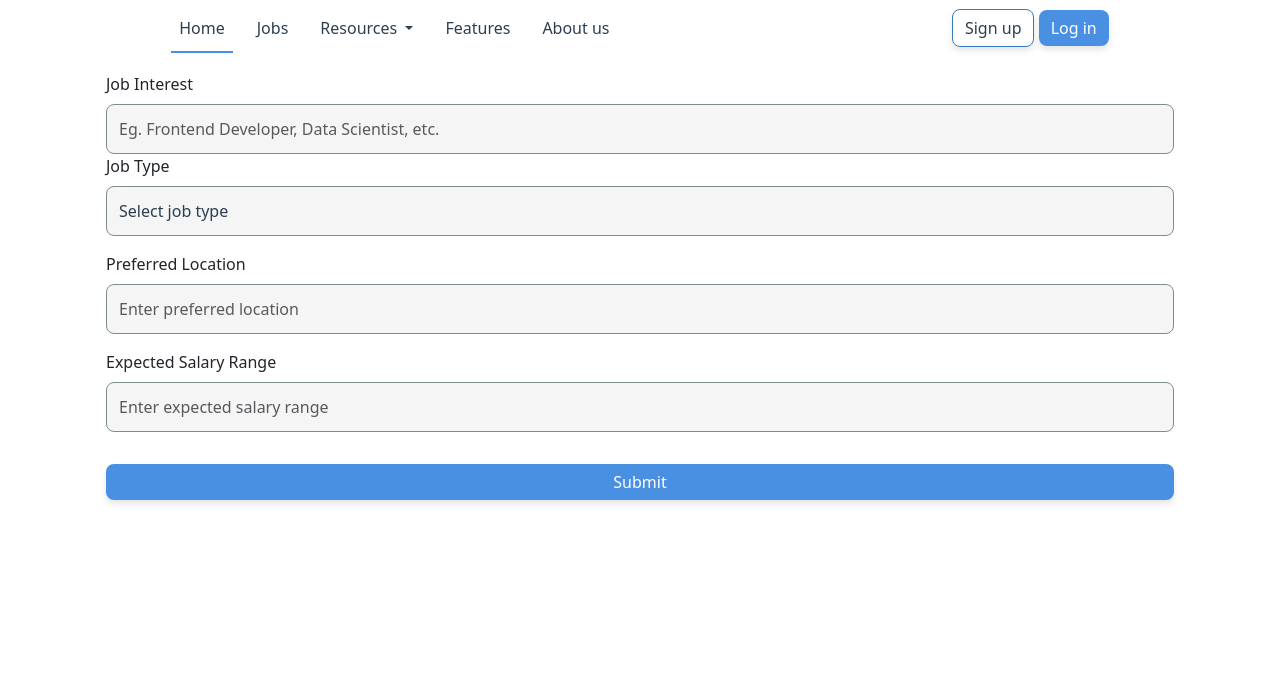
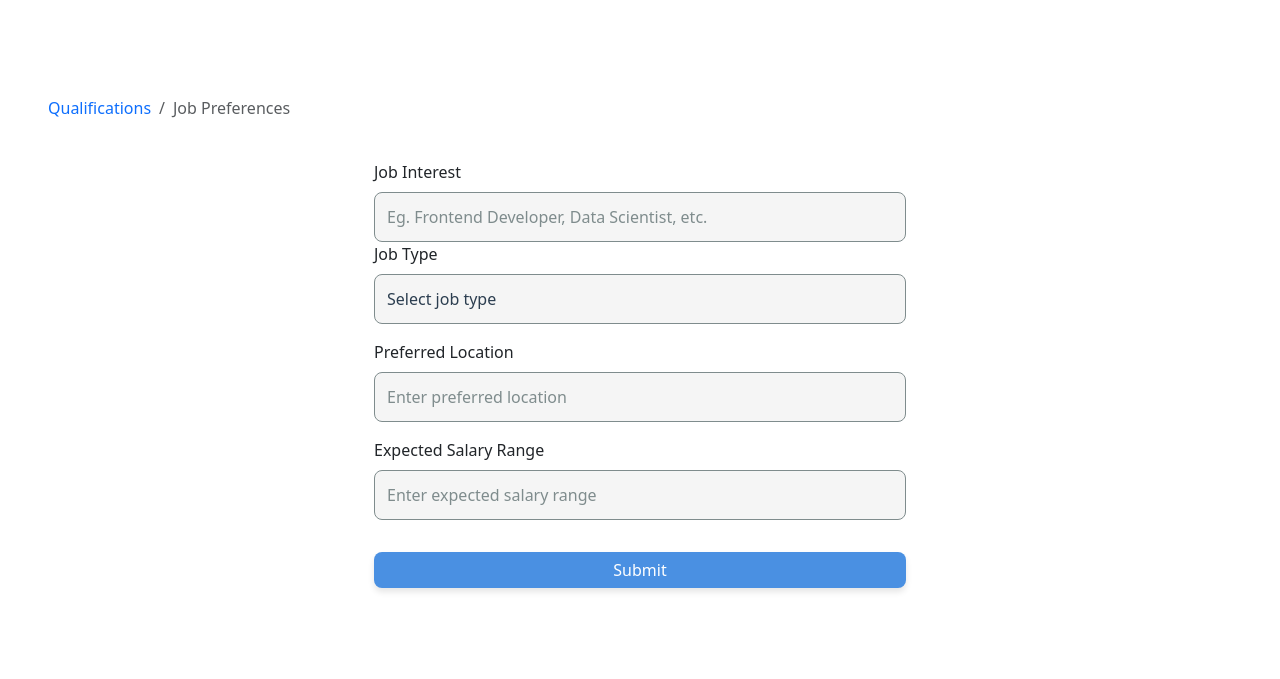
Before and after one commit to dumbDev6969/job_search, a plain HTML site: page pages/job_seeker/job_interest.html in a window 1280 px wide. Drawn offline with nearby package versions, Linux system fonts and the light colour scheme.

Commit message:
change structure and name

```diff
--- a/pages/job_seeker/job_interest.html
+++ b/pages/job_seeker/job_interest.html
@@ -36,60 +36,19 @@
 
 <body>
 
-    <nav class="navbar navbar-expand-lg">
-        <div class="container-fluid">
-
-            <button class="navbar-toggler" type="button" data-bs-toggle="collapse"
-                data-bs-target="#navbarSupportedContent" aria-controls="navbarSupportedContent" aria-expanded="false"
-                aria-label="Toggle navigation">
-                <span class="navbar-toggler-icon"></span>
-            </button>
-            <div class="collapse navbar-collapse justify-content-around " id="navbarSupportedContent">
-                <ul class="navbar-nav gap-3 mb-2 mb-lg-0">
-                    <li class="nav-item">
-                        <a class="nav-link active" aria-current="page" href="#">Home</a>
-                    </li>
-                    <li class="nav-item">
-                        <a class="nav-link" href="#">Jobs</a>
-                    </li>
-                    <li class="nav-item dropdown">
-                        <a class="nav-link dropdown-toggle" href="#" role="button" data-bs-toggle="dropdown"
-                            aria-expanded="false">
-                            Resources
-                        </a>
-                        <ul class="dropdown-menu">
-                            <li><a class="dropdown-item" href="#">Resume Tips</a></li>
-                            <li><a class="dropdown-item" href="#">Interview Prep</a></li>
-                            <li>
-                                <hr class="dropdown-divider">
-                            </li>
-                            <li><a class="dropdown-item" href="#">Career Advice</a></li>
-                        </ul>
-                    </li>
-                    <li class="nav-item">
-                        <a class="nav-link" href="#features">Features</a>
-                    </li>
-                    <li class="nav-item">
-                        <a class="nav-link" href="#about">About us</a>
-                    </li>
-                </ul>
-                <form class=" ms-3 gap-2" role="search">
-                    <a href="/auth/confirm-role.html">
-                        <button class="sign-up" type="button">Sign up</button>
-                    </a>
-                    <a href="/auth/login.html">
-                        <button class="btn-primary" type="button">Log in</button>
-                    </a>
-                </form>
-            </div>
-        </div>
+    <div class="row d-flex align-items-center justify-content-center mt-5 p-5 ">
+        <nav aria-label="breadcrumb">
+            <ol class="breadcrumb">
+              <li class="breadcrumb-item"><a href="qualification.html">Qualifications</a></li>
+              <li class="breadcrumb-item active" aria-current="page">Job Preferences</li>
+            </ol>
           </nav>
-
-    <div class="container vh-100 mt-5">
+       <div class="col-md-6">
         <form action="t" method="POST" class="p-4">
             <div class="mb-3">
                 <label for="job_interest" class="form-label">Job Interest</label>
-    <input type="text" id="job_interest" name="job_interest" class="form-control" placeholder="Eg. Frontend Developer, Data Scientist, etc."
+                <input type="text" id="job_interest" name="job_interest"
+                    placeholder="Eg. Frontend Developer, Data Scientist, etc."
                 </div>
 
                 <div class="mb-3">
@@ -105,20 +64,21 @@
 
                 <div class="mb-3">
                     <label for="preferred_location" class="form-label">Preferred Location</label>
-    <input type="text" id="preferred_location" name="preferred_location" class="form-control" placeholder="Enter preferred location">
+                    <input type="text" id="preferred_location" name="preferred_location"
+                        placeholder="Enter preferred location">
                 </div>
 
                 <div class="mb-3">
                     <label for="expected_salary_range" class="form-label">Expected Salary Range</label>
-    <input type="text" id="expected_salary_range" name="expected_salary_range" class="form-control" placeholder="Enter expected salary range">
+                    <input type="text" id="expected_salary_range" name="expected_salary_range"
+                         placeholder="Enter expected salary range">
                 </div>
 
                 <input type="hidden" name="user_id" value="<!--  -->">
 
                 <button type="submit" class="btn-primary w-100 mt-3">Submit</button>
         </form>
-
-
+       </div>
     </div>
 
 
```
Lines whose indentation alone changed are shown as unchanged.
